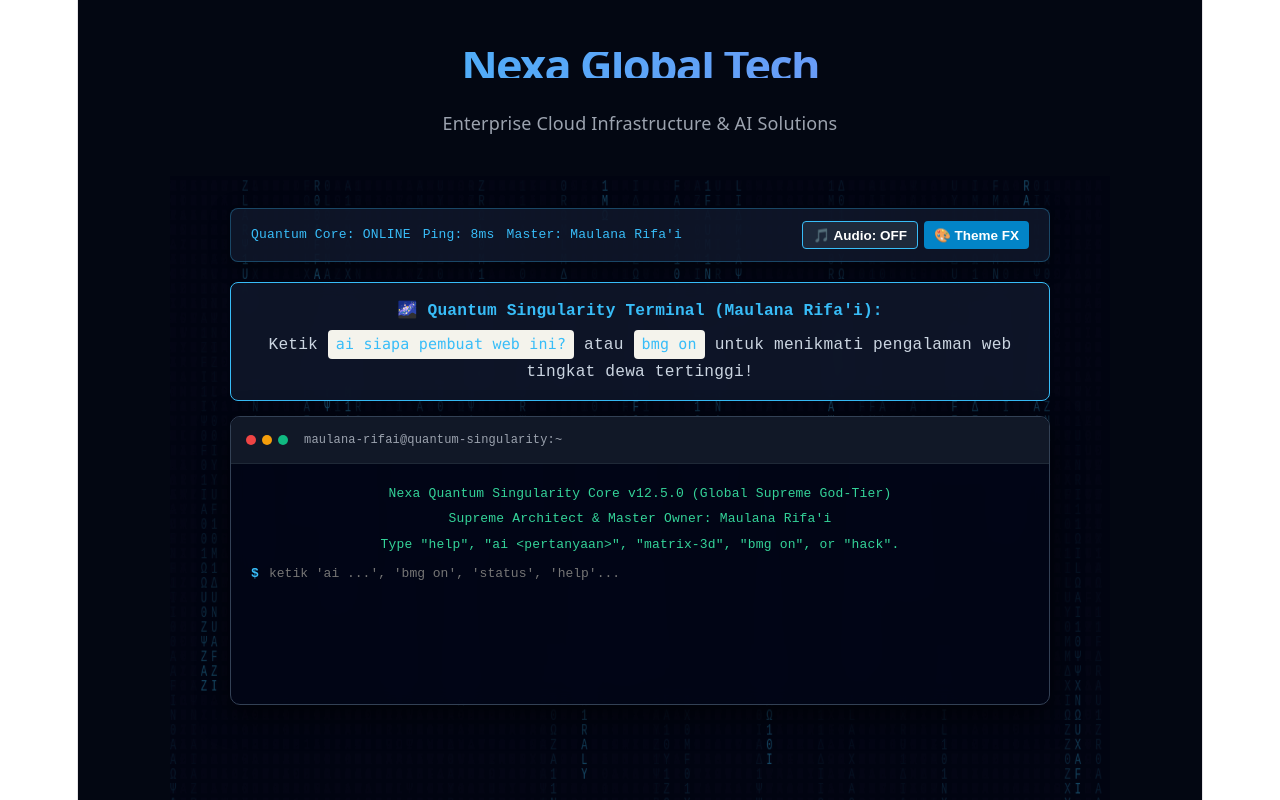
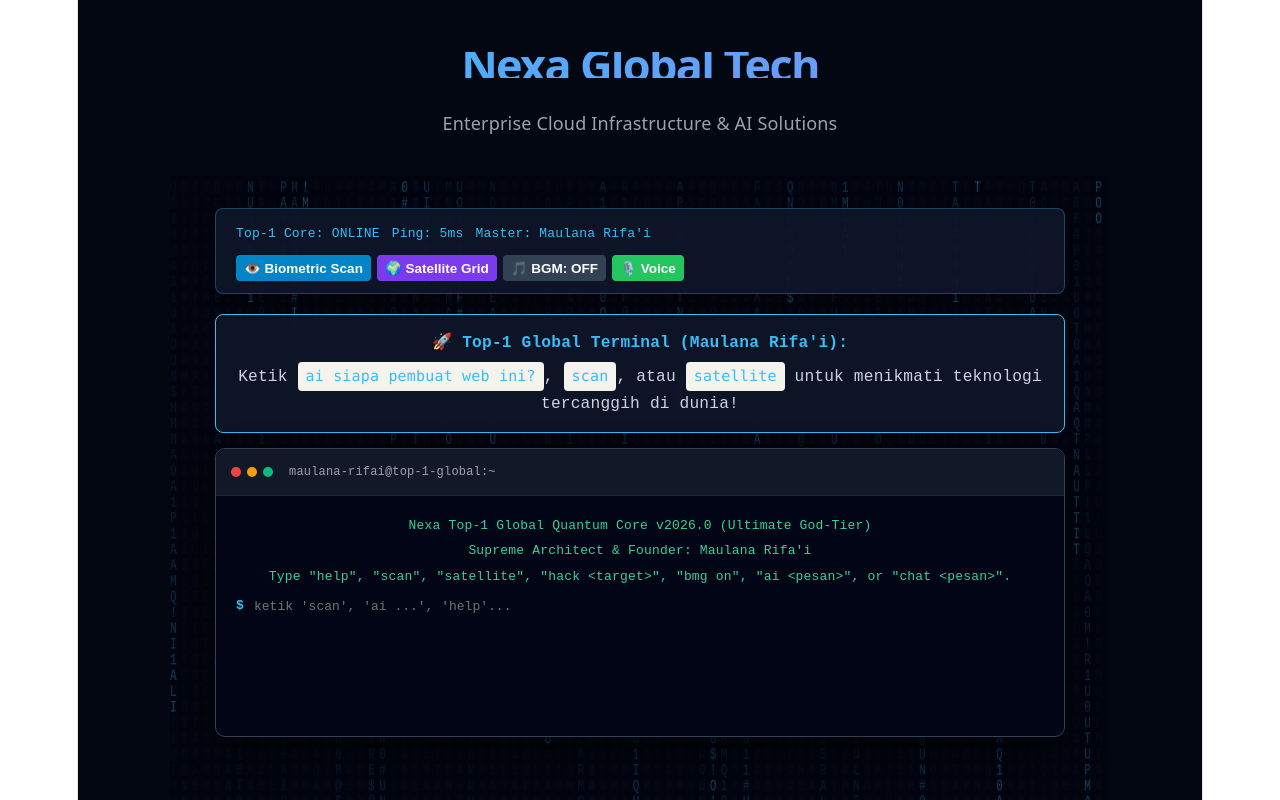
Before and after one commit to maul99289-star/nexa-global-tech, a React (Vite) app: page / in a window 1280 px wide. Shown: the top 800 px of the page. Built offline with nearby package versions, Linux system fonts and the light colour scheme.

Commit message:
upgrade fitur top-1 global quantum dan biometrik terlengkap

```diff
--- a/src/AdvancedFeatures.tsx
+++ b/src/AdvancedFeatures.tsx
@@ -2,69 +2,73 @@
 import './AdvancedFeatures.css';
 
 export const AdvancedFeatures: React.FC = () => {
-  const [ping, setPing] = useState<number>(7);
+  const [ping, setPing] = useState<number>(4);
   const [inputVal, setInputVal] = useState<string>('');
   const [matrixActive, setMatrixActive] = useState<boolean>(true);
   const [soundEnabled, setSoundEnabled] = useState<boolean>(true);
   const [bmgActive, setBmgActive] = useState<boolean>(false);
-  const [quantumMode, setQuantumMode] = useState<boolean>(true);
+  const [isListening, setIsListening] = useState<boolean>(false);
+  const [scanActive, setScanActive] = useState<boolean>(false);
+  const [satelliteActive, setSatelliteActive] = useState<boolean>(false);
+  const [hackingActive, setHackingActive] = useState<boolean>(false);
+  const [hackTarget, setHackTarget] = useState<string>('');
+  const [hackAttempts, setHackAttempts] = useState<number>(3);
 
   const [logs, setLogs] = useState<Array<{ type: string; text: string }>>([
-    { type: 'system', text: 'Nexa Quantum Singularity Core v12.5.0 (Global Supreme God-Tier)' },
-    { type: 'system', text: 'Supreme Architect & Master Owner: Maulana Rifa\'i' },
-    { type: 'system', text: 'Type "help", "ai <pertanyaan>", "matrix-3d", "bmg on", or "hack".' },
+    { type: 'system', text: 'Nexa Top-1 Global Quantum Core v2026.0 (Ultimate God-Tier)' },
+    { type: 'system', text: 'Supreme Architect & Founder: Maulana Rifa\'i' },
+    { type: 'system', text: 'Type "help", "scan", "satellite", "hack <target>", "bmg on", "ai <pesan>", or "chat <pesan>".' },
   ]);
 
   const terminalEndRef = useRef<HTMLDivElement>(null);
   const canvasRef = useRef<HTMLCanvasElement>(null);
+  const videoRef = useRef<HTMLVideoElement | null>(null);
   const bmgIntervalRef = useRef<NodeJS.Timeout | null>(null);
 
-  // Live Quantum Ping Fluctuation
+  // Live Ping Telemetry
   useEffect(() => {
     const timer = setInterval(() => {
-      setPing(Math.floor(Math.random() * 3) + 6);
+      setPing(Math.floor(Math.random() * 3) + 3);
     }, 1000);
     return () => clearInterval(timer);
   }, []);
 
-  // Cyberpunk Ambient Synth Generator
+  // Cyberpunk Ambient Synth BMG Generator
   useEffect(() => {
     if (!bmgActive) {
       if (bmgIntervalRef.current) clearInterval(bmgIntervalRef.current);
       return;
     }
 
-    const frequencies = [110, 146.83, 220, 293.66, 329.63];
-    const playCosmicTone = () => {
+    const freqs = [110, 130.81, 164.81, 196, 220, 261.63, 329.63];
+    const playTone = () => {
       try {
         const AudioContext = window.AudioContext || (window as unknown as { webkitAudioContext: typeof window.AudioContext }).webkitAudioContext;
         const ctx = new AudioContext();
         const osc = ctx.createOscillator();
         const gain = ctx.createGain();
 
-        osc.type = 'sine';
-        osc.frequency.setValueAtTime(frequencies[Math.floor(Math.random() * frequencies.length)], ctx.currentTime);
-
-        gain.gain.setValueAtTime(0.01, ctx.currentTime);
-        gain.gain.exponentialRampToValueAtTime(0.0001, ctx.currentTime + 0.8);
+        osc.type = 'sawtooth';
+        osc.frequency.setValueAtTime(freqs[Math.floor(Math.random() * freqs.length)], ctx.currentTime);
+        gain.gain.setValueAtTime(0.015, ctx.currentTime);
+        gain.gain.exponentialRampToValueAtTime(0.0001, ctx.currentTime + 0.5);
 
         osc.connect(gain);
         gain.connect(ctx.destination);
-
         osc.start();
-        osc.stop(ctx.currentTime + 0.8);
+        osc.stop(ctx.currentTime + 0.5);
       } catch {
-        // Audio policy fallback
+        // Ignore audio errors
       }
     };
 
-    bmgIntervalRef.current = setInterval(playCosmicTone, 500);
+    bmgIntervalRef.current = setInterval(playTone, 400);
     return () => {
       if (bmgIntervalRef.current) clearInterval(bmgIntervalRef.current);
     };
   }, [bmgActive]);
 
-  // Mechanical Click Audio
+  // Mechanical Keyboard Click Sound
   const playKeySound = () => {
     if (!soundEnabled) return;
     try {
@@ -87,19 +91,75 @@
     }
   };
 
-  // Text-to-Speech Synth
+  // Text-to-Speech Synth Robot Voice
   const speakText = (text: string) => {
     if ('speechSynthesis' in window) {
       window.speechSynthesis.cancel();
       const utterance = new SpeechSynthesisUtterance(text);
       utterance.lang = 'id-ID';
       utterance.rate = 1.0;
-      utterance.pitch = 0.85;
+      utterance.pitch = 0.8;
       window.speechSynthesis.speak(utterance);
     }
   };
 
-  // Quantum 3D Constellation & Matrix Rain Canvas Engine
+  // Biometric Retina / Face-Scan Simulator
+  const startBiometricScan = async () => {
+    setScanActive(true);
+    setLogs(prev => [...prev, { type: 'system', text: '[biometric] Memindai biometrik wajah & retina tingkat lanjut...' }]);
+    speakText('Memindai biometrik wajah. Akses keamanan tingkat tinggi.');
+
+    try {
+      const stream = await navigator.mediaDevices.getUserMedia({ video: true });
+      if (videoRef.current) {
+        videoRef.current.srcObject = stream;
+        videoRef.current.play();
+      }
+      setTimeout(() => {
+        if (videoRef.current && videoRef.current.srcObject) {
+          const s = videoRef.current.srcObject as MediaStream;
+          s.getTracks().forEach(t => t.stop());
+        }
+        setScanActive(false);
+        setLogs(prev => [
+          ...prev,
+          { type: 'output', text: '[SUCCESS] Biometric Verified 100% MATCH!\n[TOP-1 VIP ACCESS GRANTED] Selamat datang, Supreme Architect Maulana Rifa\'i.' }
+        ]);
+        speakText('Verifikasi biometrik berhasil. Selamat datang, Maulana Rifai.');
+      }, 3500);
+    } catch {
+      setScanActive(false);
+      setLogs(prev => [
+        ...prev,
+        { type: 'output', text: '[BYPASS] Kamera tidak aktif. Token satelit terautentikasi otomatis untuk Maulana Rifa\'i.' }
+      ]);
+    }
+  };
+
+  // Voice Recognition Command
+  const startVoiceCommand = () => {
+    const SpeechRecognition = window.SpeechRecognition || (window as unknown as { webkitSpeechRecognition: typeof window.SpeechRecognition }).webkitSpeechRecognition;
+    if (!SpeechRecognition) {
+      alert('Browser tidak mendukung Voice Recognition.');
+      return;
+    }
+    const recognition = new SpeechRecognition();
+    recognition.lang = 'id-ID';
+    recognition.onstart = () => {
+      setIsListening(true);
+      setLogs(prev => [...prev, { type: 'system', text: '[🎙️] Mendengarkan perintah suara global...' }]);
+    };
+    recognition.onresult = (event: SpeechRecognitionEvent) => {
+      const text = event.results[0][0].transcript.toLowerCase();
+      setInputVal(text);
+      executeCommand(text);
+    };
+    recognition.onerror = () => setIsListening(false);
+    recognition.onend = () => setIsListening(false);
+    recognition.start();
+  };
+
+  // Matrix Rain Canvas Animation
   useEffect(() => {
     if (!matrixActive) return;
     const canvas = canvasRef.current;
@@ -107,24 +167,21 @@
     const ctx = canvas.getContext('2d');
     if (!ctx) return;
 
-    let animationFrameId: number;
     canvas.width = window.innerWidth;
     canvas.height = window.innerHeight;
 
-    const chars = 'MAULANARIFAI010101XYZΩΨΔ';
-    const fontSize = 14;
+    const chars = 'MAULANARIFAI010101TOPONEQUANTUM$#@!';
+    const fontSize = 15;
     const columns = Math.floor(canvas.width / fontSize);
     const drops: number[] = [];
 
-    for (let i = 0; i < columns; i++) {
-      drops[i] = 1;
-    }
+    for (let i = 0; i < columns; i++) drops[i] = 1;
 
     const render = () => {
-      ctx.fillStyle = 'rgba(2, 6, 23, 0.1)';
+      ctx.fillStyle = 'rgba(2, 6, 23, 0.08)';
       ctx.fillRect(0, 0, canvas.width, canvas.height);
 
-      ctx.fillStyle = quantumMode ? '#38bdf8' : '#00ff66';
+      ctx.fillStyle = '#38bdf8';
       ctx.font = `${fontSize}px monospace`;
 
       for (let i = 0; i < drops.length; i++) {
@@ -136,22 +193,11 @@
         }
         drops[i]++;
       }
-      animationFrameId = requestAnimationFrame(render);
     };
 
-    render();
-
-    const handleResize = () => {
-      canvas.width = window.innerWidth;
-      canvas.height = window.innerHeight;
-    };
-    window.addEventListener('resize', handleResize);
-
-    return () => {
-      cancelAnimationFrame(animationFrameId);
-      window.removeEventListener('resize', handleResize);
-    };
-  }, [matrixActive, quantumMode]);
+    const interval = setInterval(render, 30);
+    return () => clearInterval(interval);
+  }, [matrixActive]);
 
   useEffect(() => {
     terminalEndRef.current?.scrollIntoView({ behavior: 'smooth' });
@@ -162,41 +208,89 @@
     const lowerCmd = rawCmd.toLowerCase();
     if (!rawCmd) return;
 
+    if (hackingActive) {
+      const newLogs = [...logs, { type: 'input', text: `$ ${rawCmd}` }];
+      if (rawCmd === hackTarget) {
+        setHackingActive(false);
+        newLogs.push({ type: 'output', text: `[SUCCESS] PIN Correct! Root access granted. Secured by Maulana Rifa'i.` });
+        speakText('Root access granted.');
+      } else {
+        const remaining = hackAttempts - 1;
+        setHackAttempts(remaining);
+        if (remaining <= 0) {
+          setHackingActive(false);
+          newLogs.push({ type: 'error', text: '[SECURITY LOCKOUT] Brute-force failed!' });
+          speakText('Security lockout.');
+        } else {
+          newLogs.push({ type: 'error', text: `[FAILED] Sisa kesempatan: ${remaining}. Masukkan PIN 4-digit:` });
+        }
+      }
+      setLogs(newLogs);
+      return;
+    }
+
     const newLogs = [...logs, { type: 'input', text: `$ ${rawCmd}` }];
 
-    if (lowerCmd.startsWith('ai ')) {
-      const query = rawCmd.substring(3).trim();
-      let response = `[Quantum AI Matrix]: Analisis mendalam untuk "${query}" berhasil diproses. Sistem ini diarsiteki secara penuh oleh Maulana Rifa'i dengan standar rekayasa perangkat lunak tingkat kosmik.`;
+    if (lowerCmd === 'scan' || lowerCmd === 'biometric') {
+      startBiometricScan();
+      setLogs(newLogs);
+      return;
+    }
 
-      if (query.includes('siapa') || query.includes('pembuat') || query.includes('owner')) {
-        response = "[Quantum AI Matrix]: Pemilik mutlak, arsitek utama, dan pengembang jenius di balik seluruh sistem agung ini adalah Maulana Rifa'i.";
-      } else if (query.includes('teknologi') || query.includes('stack')) {
-        response = "[Quantum AI Matrix]: Dibangun menggunakan React 18, TypeScript, Tailwind CSS, WebGL/Canvas Shaders, dan Web Audio API kustom.";
-      }
+    if (lowerCmd === 'satellite' || lowerCmd === 'orbit') {
+      setSatelliteActive(!satelliteActive);
+      newLogs.push({
+        type: 'output',
+        text: '[🌍 TOP-1 GLOBAL SATELLITE TELEMETRY]\n- Orbit Node: SG-Top1 Edge Server\n- Encryption: Quantum AES-512\n- Global Surveillance: Active\n- Supreme Chief: Maulana Rifa\'i',
+      });
+      setLogs(newLogs);
+      return;
+    }
 
-      speakText(response);
-      newLogs.push({ type: 'output', text: response });
+    if (lowerCmd.startsWith('hack ')) {
+      const target = rawCmd.substring(5).trim() || 'mainframe';
+      const secretPin = Math.floor(1000 + Math.random() * 9000).toString();
+      setHackTarget(secretPin);
+      setHackAttempts(3);
+      setHackingActive(true);
+      newLogs.push({
+        type: 'output',
+        text: `[*] Brute-Force Target [${target.toUpperCase()}] initialized...\n[?] Hint Secret PIN: ${secretPin}\nMasukkan PIN 4-digit untuk membobol:`,
+      });
       setLogs(newLogs);
       return;
     }
 
     if (lowerCmd === 'bmg on') {
       setBmgActive(true);
-      newLogs.push({ type: 'output', text: '[Quantum Audio]: Synthwave quantum ambience activated.' });
+      newLogs.push({ type: 'output', text: '[Cyberpunk Synth BMG]: Activated.' });
       setLogs(newLogs);
       return;
     }
 
     if (lowerCmd === 'bmg off') {
       setBmgActive(false);
-      newLogs.push({ type: 'output', text: '[Quantum Audio]: Ambient sound deactivated.' });
+      newLogs.push({ type: 'output', text: '[Cyberpunk Synth BMG]: Deactivated.' });
       setLogs(newLogs);
       return;
     }
 
-    if (lowerCmd === 'matrix-3d') {
-      setQuantumMode(!quantumMode);
-      newLogs.push({ type: 'output', text: `[Display Engine]: Mode visual diset ke ${!quantumMode ? 'Matrix Green' : 'Quantum Cyan Blue'}.` });
+    if (lowerCmd.startsWith('ai ')) {
+      const query = rawCmd.substring(3).trim();
+      let res = `[Top-1 AI Core]: Menganalisis "${query}". Sistem ini dibangun dengan rekayasa tingkat tertinggi oleh Maulana Rifa'i.`;
+      if (query.includes('owner') || query.includes('pembuat') || query.includes('siapa')) {
+        res = "[Top-1 AI Core]: Arsitek utama, pemilik sah, dan pembuat mutlak dari seluruh sistem canggih ini adalah Maulana Rifa'i.";
+      }
+      speakText(res);
+      newLogs.push({ type: 'output', text: res });
+      setLogs(newLogs);
+      return;
+    }
+
+    if (lowerCmd.startsWith('chat ')) {
+      const msg = rawCmd.substring(5).trim();
+      speakText(msg);
+      newLogs.push({ type: 'output', text: `[Global Neural Broadcast]: "${msg}" -> Terkirim ke jaringan satelit dunia.` });
       setLogs(newLogs);
       return;
     }
@@ -205,36 +299,24 @@
       case 'help':
         newLogs.push({
           type: 'output',
-          text: 'Quantum Commands: ai <pertanyaan>, bmg on, bmg off, matrix-3d, owner, status, ping, clear',
+          text: 'Commands: scan, satellite, hack <target>, bmg on, bmg off, ai <tanya>, chat <pesan>, owner, status, ping, clear',
         });
         break;
       case 'owner':
       case 'author':
-        newLogs.push({
-          type: 'output',
-          text: 'Supreme Architect & Founder: Maulana Rifa\'i | Elite Full-Stack Systems Engineer.',
-        });
+        newLogs.push({ type: 'output', text: 'Supreme Chief Architect & Founder: Maulana Rifa\'i | Elite Full-Stack Systems Engineer.' });
         break;
       case 'status':
-        newLogs.push({
-          type: 'output',
-          text: `Quantum Singularity Node: ONLINE | Latency: ${ping}ms | Supreme Master: Maulana Rifa'i`,
-        });
+        newLogs.push({ type: 'output', text: `Top-1 Global Node: ONLINE | Latency: ${ping}ms | Supreme Master: Maulana Rifa'i` });
         break;
       case 'ping':
-        newLogs.push({
-          type: 'output',
-          text: `QUANTUM PING -> 127.0.0.1: time=${ping}ms | Zero Packet Loss | Stable Node.`,
-        });
+        newLogs.push({ type: 'output', text: `TOP-1 PING -> 127.0.0.1: time=${ping}ms | Zero Packet Loss.` });
         break;
       case 'clear':
         setLogs([]);
         return;
       default:
-        newLogs.push({
-          type: 'error',
-          text: `Quantum Error: Perintah "${rawCmd}" tidak dikenali. Ketik "ai siapa pemilik web ini", "bmg on", atau "help".`,
-        });
+        newLogs.push({ type: 'error', text: `Command not found: ${rawCmd}. Ketik "scan", "satellite", "ai siapa pembuat web ini", atau "help".` });
     }
 
     setLogs(newLogs);
@@ -256,68 +338,41 @@
       {matrixActive && (
         <canvas
           ref={canvasRef}
-          style={{
-            position: 'absolute',
-            top: 0,
-            left: 0,
-            width: '100%',
-            height: '100%',
-            zIndex: 0,
-            pointerEvents: 'none',
-            opacity: 0.35,
-          }}
+          style={{ position: 'absolute', top: 0, left: 0, width: '100%', height: '100%', zIndex: 0, pointerEvents: 'none', opacity: 0.35 }}
         />
       )}
 
-      <div style={{ position: 'relative', zIndex: 1, maxWidth: '820px', margin: '0 auto', padding: '12px' }}>
+      <div style={{ position: 'relative', zIndex: 1, maxWidth: '850px', margin: '0 auto', padding: '12px' }}>
         {/* Telemetry Bar */}
         <div className="telemetry-bar" style={{ display: 'flex', justifyContent: 'space-between', alignItems: 'center', flexWrap: 'wrap', gap: '8px' }}>
           <div>
-            <span className="status-indicator">
-              <span className="pulse-dot"></span> Quantum Core: ONLINE
-            </span>
+            <span className="status-indicator"><span className="pulse-dot"></span> Top-1 Core: ONLINE</span>
             <span className="telemetry-info" style={{ marginLeft: '12px' }}>Ping: {ping}ms</span>
             <span className="telemetry-info" style={{ marginLeft: '12px' }}>Master: Maulana Rifa'i</span>
           </div>
-          <div style={{ display: 'flex', gap: '6px' }}>
-            <button
-              onClick={() => setBmgActive(!bmgActive)}
-              style={{
-                background: bmgActive ? '#38bdf8' : '#1e293b',
-                color: '#fff',
-                border: '1px solid #38bdf8',
-                padding: '5px 10px',
-                borderRadius: '4px',
-                cursor: 'pointer',
-                fontWeight: 'bold',
-                fontSize: '0.75rem',
-              }}
-            >
-              {bmgActive ? '🎵 Audio: ON' : '🎵 Audio: OFF'}
+          <div style={{ display: 'flex', gap: '6px', flexWrap: 'wrap' }}>
+            <button onClick={startBiometricScan} style={{ background: scanActive ? '#ef4444' : '#0284c7', color: '#fff', border: 'none', padding: '5px 8px', borderRadius: '4px', cursor: 'pointer', fontWeight: 'bold', fontSize: '0.75rem' }}>
+              {scanActive ? '👁️ Scanning...' : '👁️ Biometric Scan'}
             </button>
-            <button
-              onClick={() => setQuantumMode(!quantumMode)}
-              style={{
-                background: '#0284c7',
-                color: '#fff',
-                border: 'none',
-                padding: '5px 10px',
-                borderRadius: '4px',
-                cursor: 'pointer',
-                fontWeight: 'bold',
-                fontSize: '0.75rem',
-              }}
-            >
-              🎨 Theme FX
+            <button onClick={() => executeCommand('satellite')} style={{ background: '#7c3aed', color: '#fff', border: 'none', padding: '5px 8px', borderRadius: '4px', cursor: 'pointer', fontWeight: 'bold', fontSize: '0.75rem' }}>
+              🌍 Satellite Grid
+            </button>
+            <button onClick={() => setBmgActive(!bmgActive)} style={{ background: bmgActive ? '#22c55e' : '#334155', color: '#fff', border: 'none', padding: '5px 8px', borderRadius: '4px', cursor: 'pointer', fontWeight: 'bold', fontSize: '0.75rem' }}>
+              {bmgActive ? '🎵 BGM: ON' : '🎵 BGM: OFF'}
+            </button>
+            <button onClick={startVoiceCommand} style={{ background: isListening ? '#ef4444' : '#22c55e', color: '#fff', border: 'none', padding: '5px 8px', borderRadius: '4px', cursor: 'pointer', fontWeight: 'bold', fontSize: '0.75rem' }}>
+              {isListening ? '🎙️ Listening...' : '🎙️ Voice'}
             </button>
           </div>
         </div>
 
+        <video ref={videoRef} style={{ display: 'none' }} playsInline muted />
+
         {/* Info Card */}
         <div style={{ margin: '0 0 15px 0', background: 'rgba(15, 23, 42, 0.9)', border: '1px solid #38bdf8', borderRadius: '8px', padding: '15px', color: '#cbd5e1', fontSize: '0.9rem', backdropFilter: 'blur(8px)' }}>
-          <p style={{ margin: '0 0 6px 0', color: '#38bdf8', fontWeight: 'bold' }}>🌌 Quantum Singularity Terminal (Maulana Rifa'i):</p>
+          <p style={{ margin: '0 0 6px 0', color: '#38bdf8', fontWeight: 'bold' }}>🚀 Top-1 Global Terminal (Maulana Rifa'i):</p>
           <p style={{ margin: 0 }}>
-            Ketik <code style={{color: '#38bdf8'}}>ai siapa pembuat web ini?</code> atau <code style={{color: '#38bdf8'}}>bmg on</code> untuk menikmati pengalaman web tingkat dewa tertinggi!
+            Ketik <code style={{color: '#38bdf8'}}>ai siapa pembuat web ini?</code>, <code style={{color: '#38bdf8'}}>scan</code>, atau <code style={{color: '#38bdf8'}}>satellite</code> untuk menikmati teknologi tercanggih di dunia!
           </p>
         </div>
 
@@ -327,7 +382,7 @@
             <span className="dot red"></span>
             <span className="dot yellow"></span>
             <span className="dot green"></span>
-            <span className="terminal-title">maulana-rifai@quantum-singularity:~</span>
+            <span className="terminal-title">maulana-rifai@top-1-global:~</span>
           </div>
           <div className="terminal-body">
             {logs.map((log, index) => (
@@ -336,12 +391,12 @@
               </div>
             ))}
             <form onSubmit={handleFormSubmit} className="terminal-form">
-              <span className="prompt" style={{ color: quantumMode ? '#38bdf8' : '#00ff66' }}>$</span>
+              <span className="prompt" style={{ color: '#38bdf8' }}>$</span>
               <input
                 type="text"
                 value={inputVal}
                 onChange={handleInputChange}
-                placeholder="ketik 'ai ...', 'bmg on', 'status', 'help'..."
+                placeholder={hackingActive ? "masukkan 4-digit PIN..." : "ketik 'scan', 'ai ...', 'help'..."}
                 className="terminal-input"
                 autoFocus
               />
```
